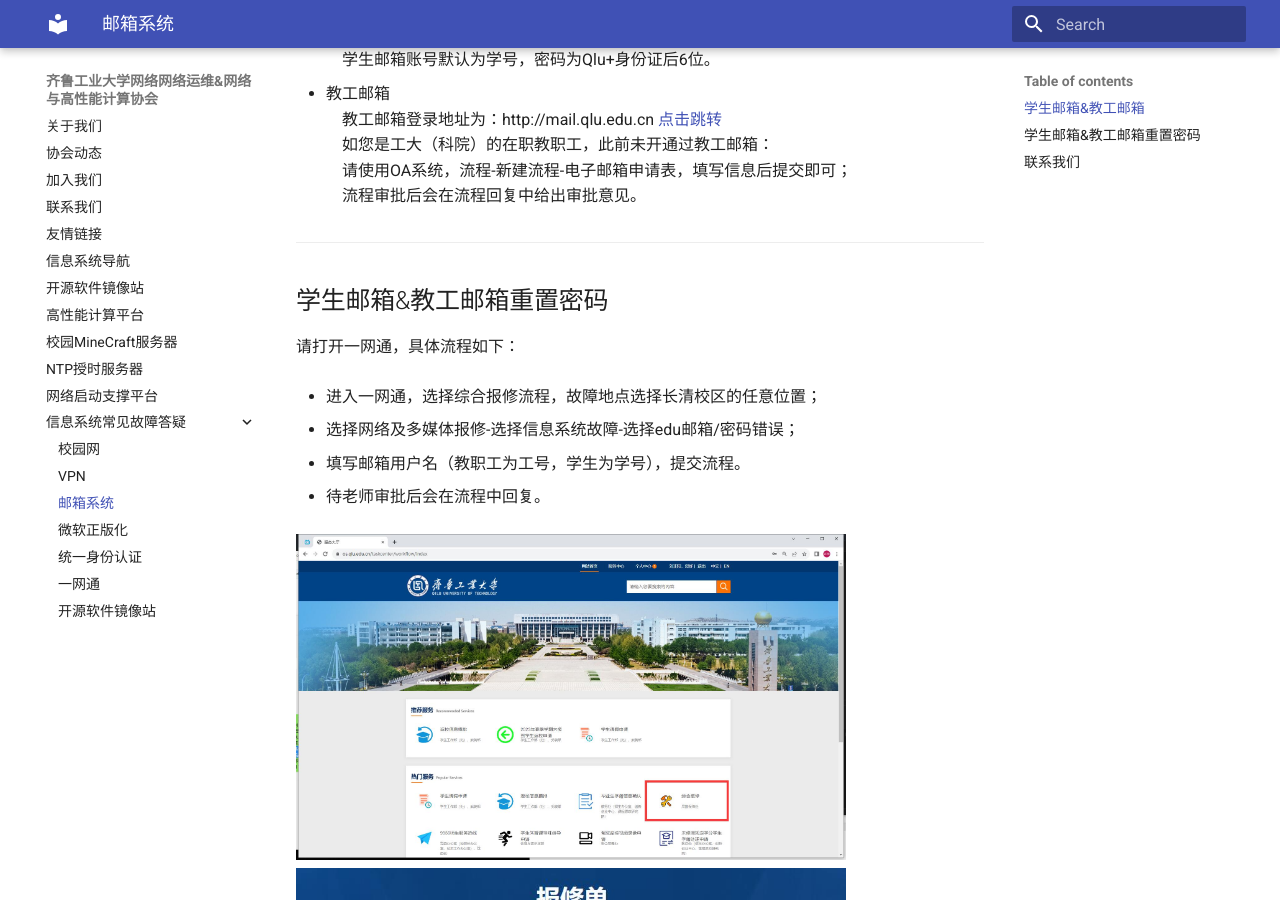
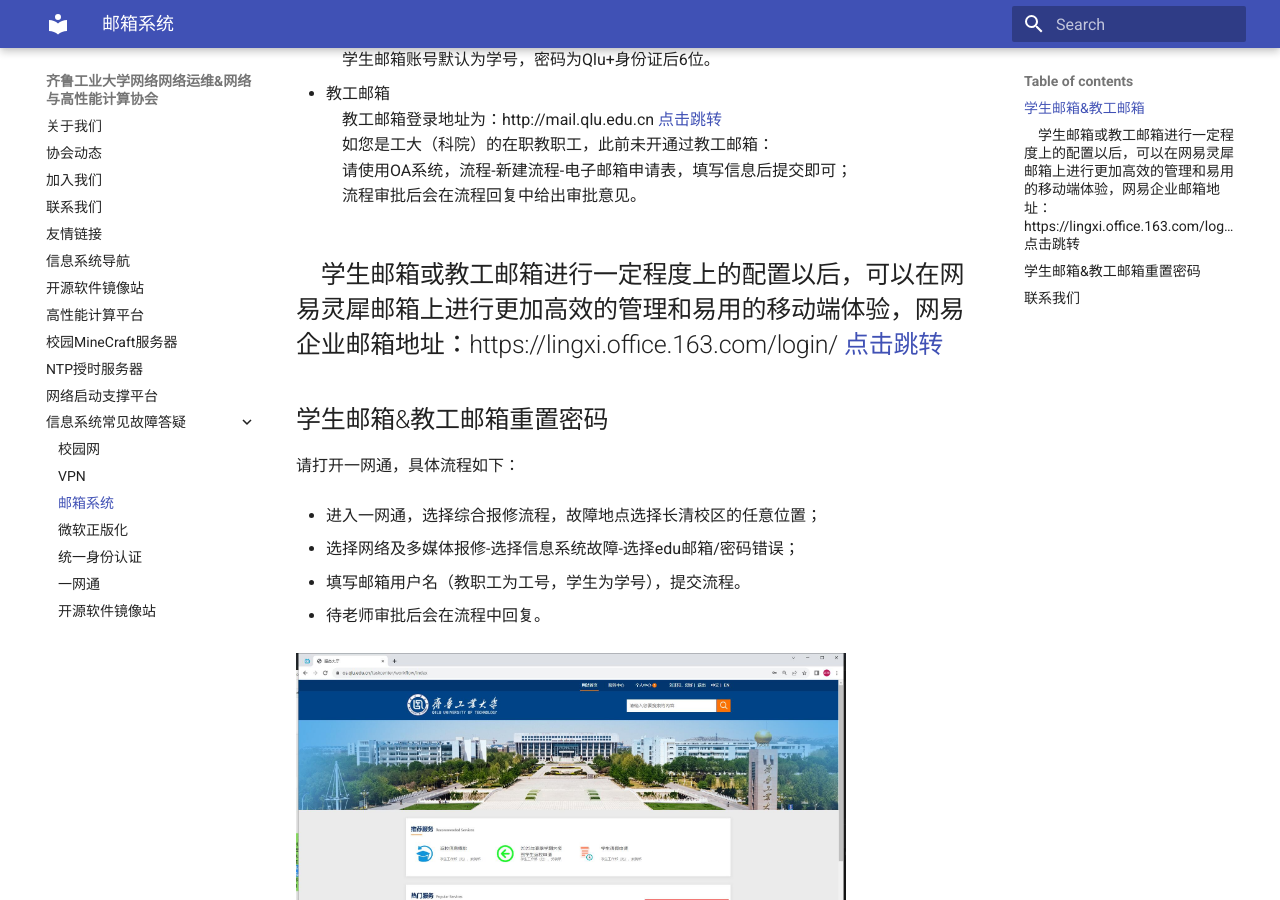
Before and after one commit to SmallJiang/qluweb, an MkDocs documentation site: the page built from docs/help/mail.md, in a window 1280 px wide and 900 px high, scrolled down 308 px. Built offline with MkDocs 1.6.1 and Material for MkDocs 9.7.7, drawn with Linux system fonts in a browser that asks for light colours.

Commit message:
mail补充

```diff
--- a/docs/help/mail.md
+++ b/docs/help/mail.md
@@ -14,6 +14,7 @@
 &emsp;请使用OA系统，流程-新建流程-电子邮箱申请表，填写信息后提交即可；
 &emsp;流程审批后会在流程回复中给出审批意见。
 
+&emsp;学生邮箱或教工邮箱进行一定程度上的配置以后，可以在网易灵犀邮箱上进行更加高效的管理和易用的移动端体验，网易企业邮箱地址：https://lingxi.office.163.com/login/ [点击跳转](https://lingxi.office.163.com/login/)
 ---
 
 ## 学生邮箱&教工邮箱重置密码
```
